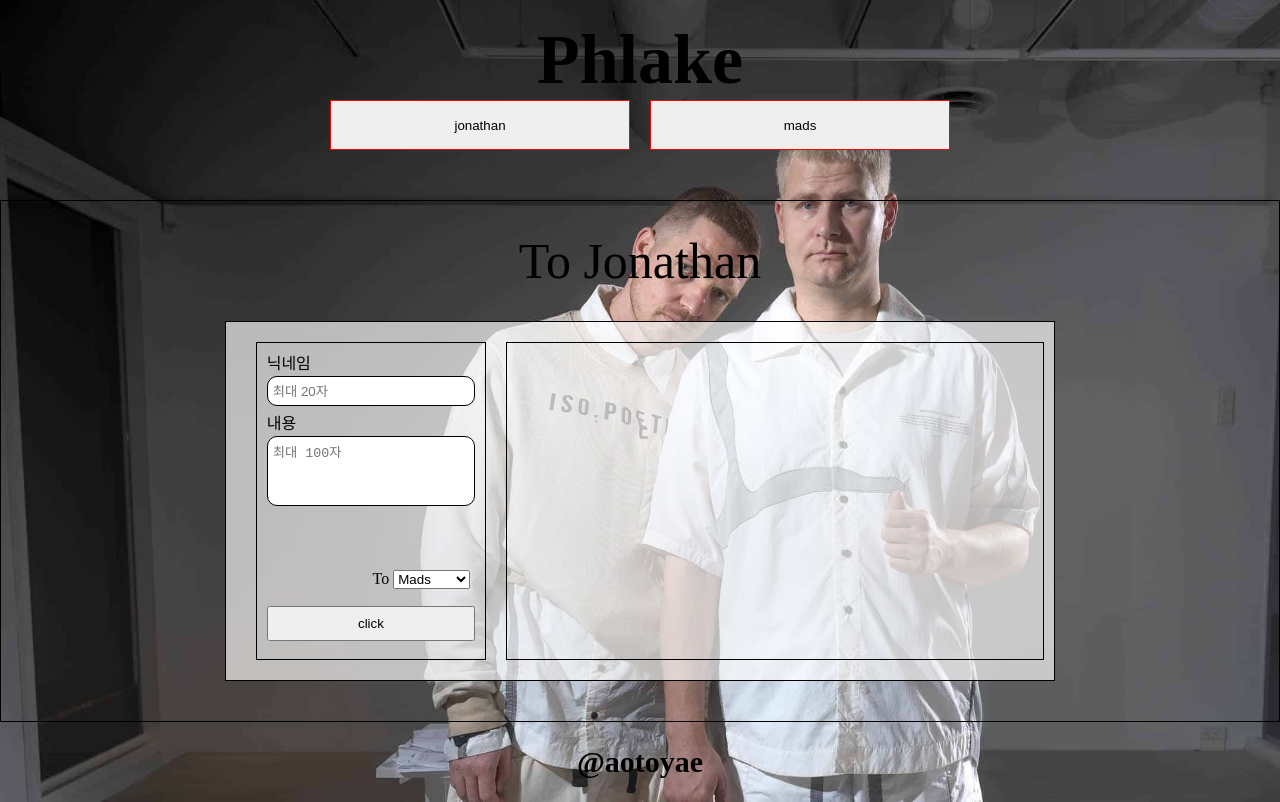
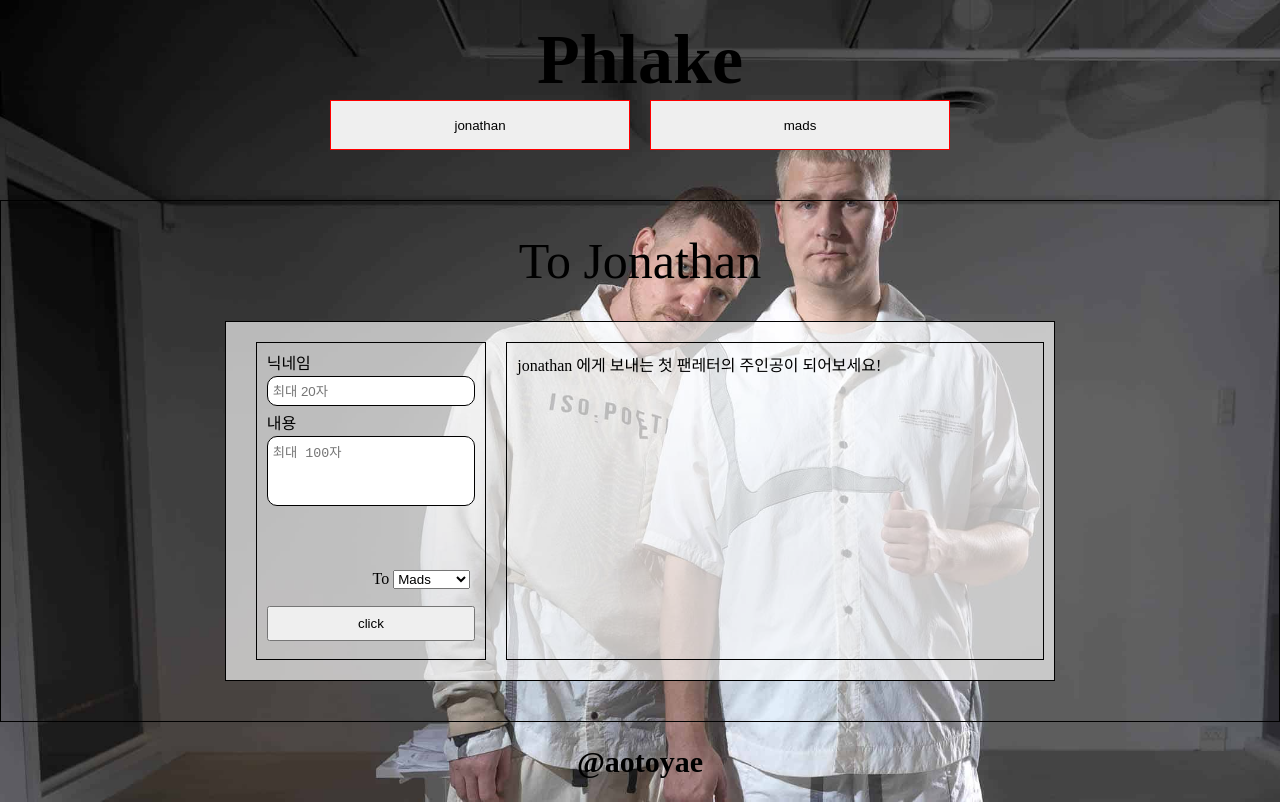
Before and after one commit to aotoyae/fan-letter-app-login, a React (Create React App) app: page /member/jonathan in a window 1280 px wide. Built offline with nearby package versions, Linux system fonts and the light colour scheme.

Commit message:
add: 삭제 기능 추가, list 에  아무 레터도 없을시 알림 문구 뜨도록 함

```diff
--- /dev/null
+++ b/src/components/LetterBtn.jsx
@@ -0,0 +1,5 @@
+function LetterBtn({ text, onClick }) {
+  return <button onClick={onClick}>{text}</button>;
+}
+
+export default LetterBtn;
--- a/src/components/LetterList.jsx
+++ b/src/components/LetterList.jsx
@@ -35,32 +35,19 @@ const Content = styled.p`
   text-overflow: ellipsis;
 `;
 
-function LetterList({ memberId, letters, setLetters }) {
+function LetterList({ memberId, letters }) {
   const navigate = useNavigate();
-  const confirmDelete = (id) => {
-    if (window.confirm("정말로 삭제하시겠습니까?")) {
-      deleteLetter(id);
-    } else {
-      return;
-    }
-  };
 
-  const deleteLetter = (id) => {
-    const newLetters = letters.filter((letter) => letter.id !== id);
-
-    setLetters(newLetters);
-  };
-
-  const modifyLetter = (id) => {
-    // if (True) {
-    // }
-  };
+  const filteredLetters = letters.filter(
+    (letter) => letter.writedTo === memberId
+  );
 
   return (
     <ul>
-      {letters
-        .filter((letter) => letter.writedTo === memberId)
-        .map((letter) => {
+      {filteredLetters.length === 0 ? (
+        <p>{memberId} 에게 보내는 첫 팬레터의 주인공이 되어보세요!</p>
+      ) : (
+        filteredLetters.map((letter) => {
           return (
             <StLi
               key={letter.id}
@@ -76,7 +63,8 @@ function LetterList({ memberId, letters, setLetters }) {
               <Content>{letter.content}</Content>
             </StLi>
           );
-        })}
+        })
+      )}
     </ul>
   );
 }
--- a/src/pages/Detail.jsx
+++ b/src/pages/Detail.jsx
@@ -1,6 +1,7 @@
+import LetterBtn from "components/LetterBtn";
 import ToHeader from "components/ToHeader";
 import Avatar from "components/common/Avatar";
-import { useParams } from "react-router-dom";
+import { useNavigate, useParams } from "react-router-dom";
 import styled from "styled-components";
 
 const StContainer = styled.div`
@@ -51,13 +52,23 @@ const Content = styled.p`
   text-overflow: ellipsis;
 `;
 
-function Detail({ letters }) {
+function Detail({ letters, setLetters }) {
+  const navigate = useNavigate();
   const { id } = useParams();
   const { nickName, createdAt, content, writedTo } = letters.find(
     (letter) => letter.id === id
   );
 
   const name = writedTo.charAt(0).toUpperCase() + writedTo.slice(1);
+
+  const deleteLetter = () => {
+    const answer = window.confirm("정말로 삭제하시겠습니까?");
+    if (!answer) return;
+
+    const newLetters = letters.filter((letter) => letter.id !== id);
+    navigate(`/member/${writedTo}`);
+    setLetters(newLetters);
+  };
 
   return (
     <StContainer>
@@ -70,8 +81,8 @@ function Detail({ letters }) {
             <time>{createdAt}</time>
           </UserInfo>
           <Btns>
-            <button>modify</button>
-            <button>delete</button>
+            <LetterBtn text="modify" />
+            <LetterBtn text="delete" onClick={deleteLetter} />
           </Btns>
         </UserSection>
         <Content>{content}</Content>
--- a/src/shared/Router.jsx
+++ b/src/shared/Router.jsx
@@ -22,7 +22,10 @@ export default function Router() {
             path="/member/:id"
             element={<Member letters={letters} setLetters={setLetters} />}
           />
-          <Route path="/detail/:id" element={<Detail letters={letters} />} />
+          <Route
+            path="/detail/:id"
+            element={<Detail letters={letters} setLetters={setLetters} />}
+          />
           <Route path="*" element={<Navigate replace to="/" />} />
         </Routes>
       </Layout>
```
